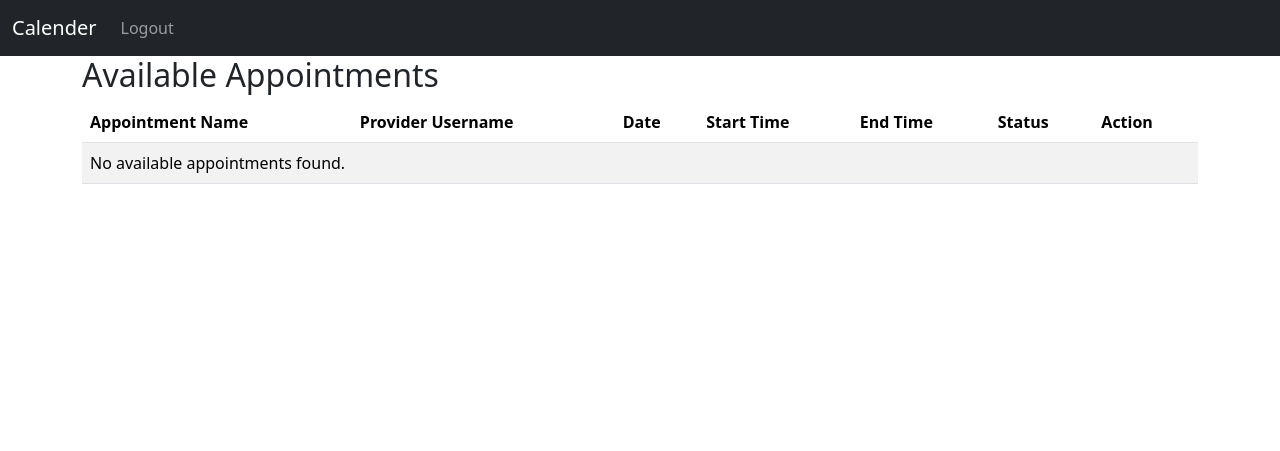
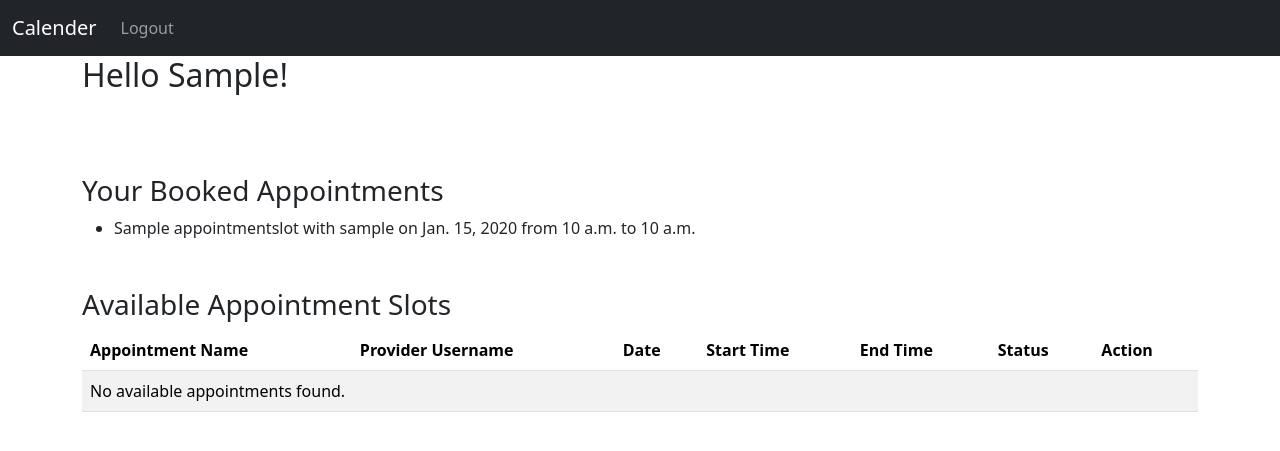
Before and after one commit to siegersma8025/cs440_WebApp, a Django app: page /dashboard/user/ in a window 1280 px wide. Shown: the top 451 px of the page. Run offline with Django 5.2, Linux system fonts and the light colour scheme; a user stored in the database is signed in; tables that the repository leaves empty hold one stand-in row (values such as "Sample post").

Commit message:
Fixed service provider bug

```diff
--- a/cs440WebApp/website/forms.py
+++ b/cs440WebApp/website/forms.py
@@ -42,6 +42,10 @@
     password1 = forms.CharField(label="", widget=forms.PasswordInput(attrs={'class': 'form-control', 'placeholder': 'Password'}))
     password2 = forms.CharField(label="", widget=forms.PasswordInput(attrs={'class': 'form-control', 'placeholder': 'Confirm Password'}))
 
+    class Meta:
+        model = ServiceProvider
+        fields = ['qualifications', 'first_name', 'last_name', 'category', 'username', 'password1', 'password2']
+
     # Validate that passwords match, username is unique, and a category is selected
     def clean(self):
         cleaned_data = super().clean()
@@ -68,7 +72,7 @@
             first_name=self.cleaned_data['first_name'],
             last_name=self.cleaned_data['last_name']
         )
-        return provider
+        return user
 
 # Form for service providers to create appointment slots
 class AppointmentSlotForm(forms.Form):
--- a/cs440WebApp/website/templates/userDashboard.html
+++ b/cs440WebApp/website/templates/userDashboard.html
@@ -1,6 +1,22 @@
 {% extends 'base.html' %}
 {% block content %}
-<h2>Available Appointments</h2>
+
+<h2>Hello {{ request.user.first_name }}!</h2>
+</br>
+
+<h3 class="mt-5">Your Booked Appointments</h3>
+<ul>
+    {% for booking in bookings %}
+        <li>
+            {{ booking.slot.appointmentName }} with {{ booking.slot.providerUsername }} on {{ booking.slot.date }} from {{ booking.slot.start_time }} to {{ booking.slot.end_time }}
+        </li>
+    {% empty %}
+        <li>You have no booked appointments.</li>
+    {% endfor %}
+</ul>
+
+<h3 class="mt-5">Available Appointment Slots</h3>
+</table>
 <table class="table table-striped">
     <thead>
         <tr>
@@ -44,4 +60,5 @@
         {% endfor %}
     </tbody>
 </table>
+
 {% endblock %}
--- a/cs440WebApp/website/views.py
+++ b/cs440WebApp/website/views.py
@@ -56,19 +56,13 @@
     if request.method == "POST":
         form = ProviderSignUpForm(request.POST)
         if form.is_valid():
-            user = form.save()
-            # Create ServiceProvider object
-            ServiceProvider.objects.create(
-                user=user,
-                username=form.cleaned_data['username'],
-                password=form.cleaned_data['password1']
-            )
-
+            user = form.save()  # This already creates both User and ServiceProvider
             messages.success(request, "Registration Successful!")
             return redirect('home')
     else:
         form = ProviderSignUpForm()
     return render(request, 'registerProvider.html', {'form': form})
+
 
 
 
```
